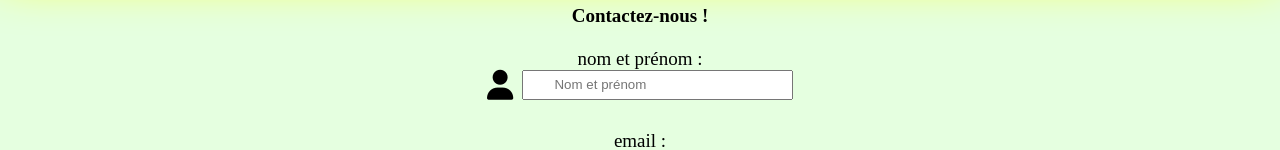
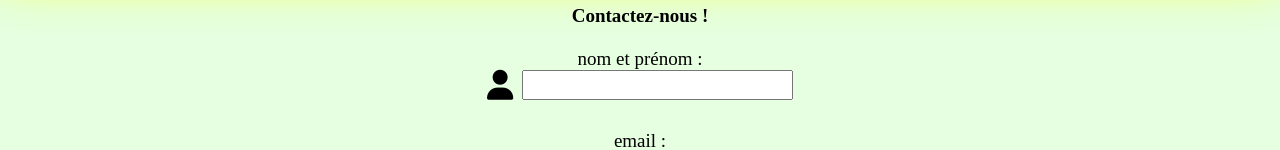
Before and after one commit to NatashaFinkel/The-flower-power-project, a React (Vite) app: page /The-flower-power-project/contact in a window 1280 px wide. Shown: the part 300-450 px from the top of the page. Built offline with nearby package versions, Linux system fonts and the light colour scheme.

Commit message:
Suppression des placeholders de FormInput.jsx et ContactPage.jsx

```diff
--- a/src/components/FormInput.jsx
+++ b/src/components/FormInput.jsx
@@ -9,7 +9,6 @@ function FormInput({
     inputId,
     inputValue,
     inputBackgroundColor,
-    inputPlaceholder,
     inputClassName,
     inputAutoComplete,
     inputPattern,
@@ -23,7 +22,6 @@ function FormInput({
                 id={inputId}
                 name={inputId}
                 value={inputValue}
-                placeholder={inputPlaceholder}
                 autoComplete={inputAutoComplete}
                 style={{ backgroundColor: inputBackgroundColor }}
                 pattern={inputPattern}
@@ -39,7 +37,6 @@ FormInput.propTypes = {
     inputId: PropTypes.string,
     inputValue: PropTypes.string,
     inputBackgroundColor: PropTypes.string,
-    inputPlaceholder: PropTypes.string,
     inputClassName: PropTypes.string,
     inputAutoComplete: PropTypes.string,
     inputPattern: PropTypes.string,
--- a/src/pages/ContactPage.jsx
+++ b/src/pages/ContactPage.jsx
@@ -21,7 +21,6 @@ function ContactPage() {
                         iconClassName="fa-solid fa-user contact-icon"
                         inputType="text"
                         inputId="client-name"
-                        inputPlaceholder="Nom et prénom"
                     />
 
                     <FormLabel inputClassName="flex-div" inputId="client-email" inputValue="email :" />
```
